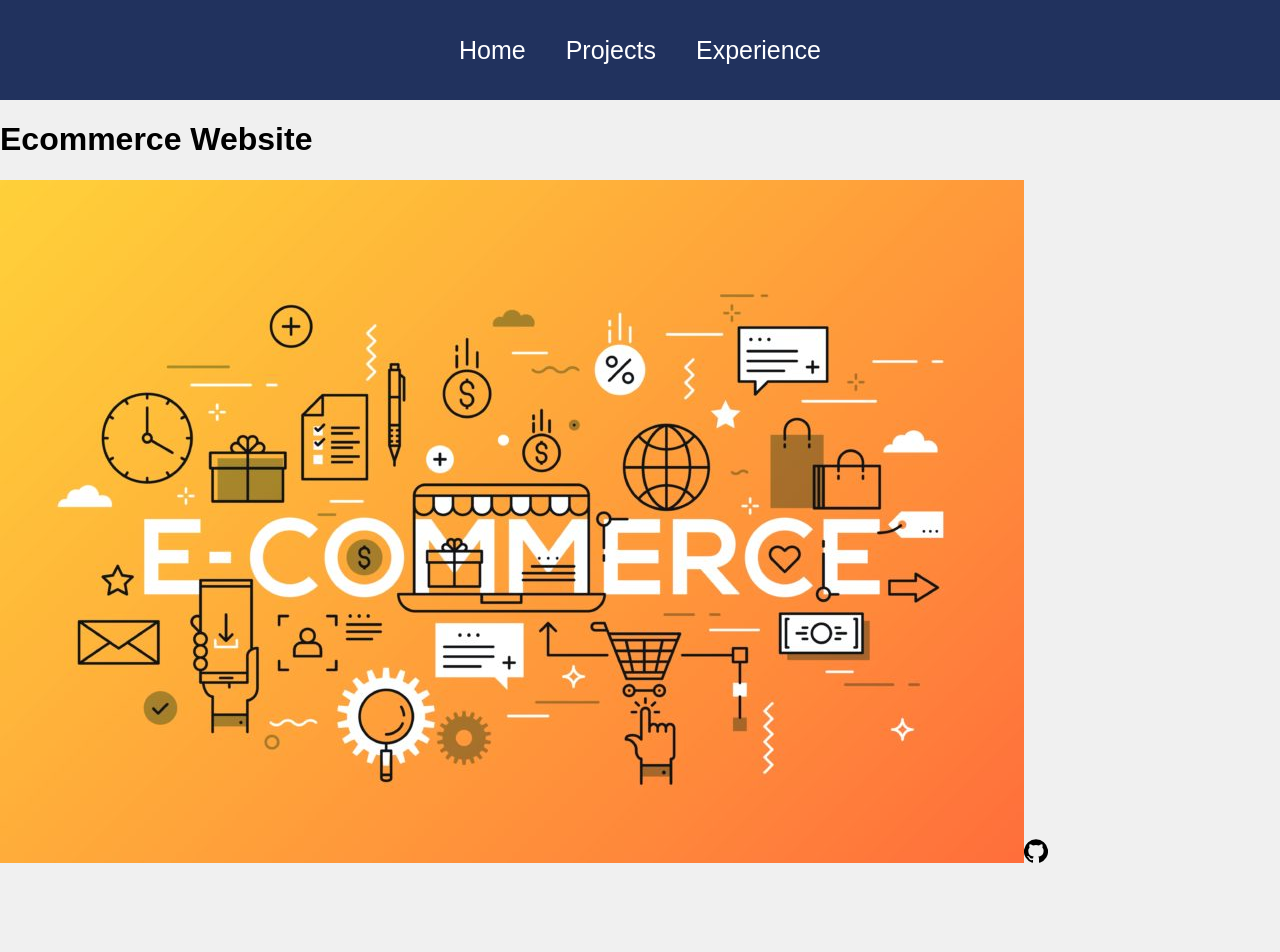
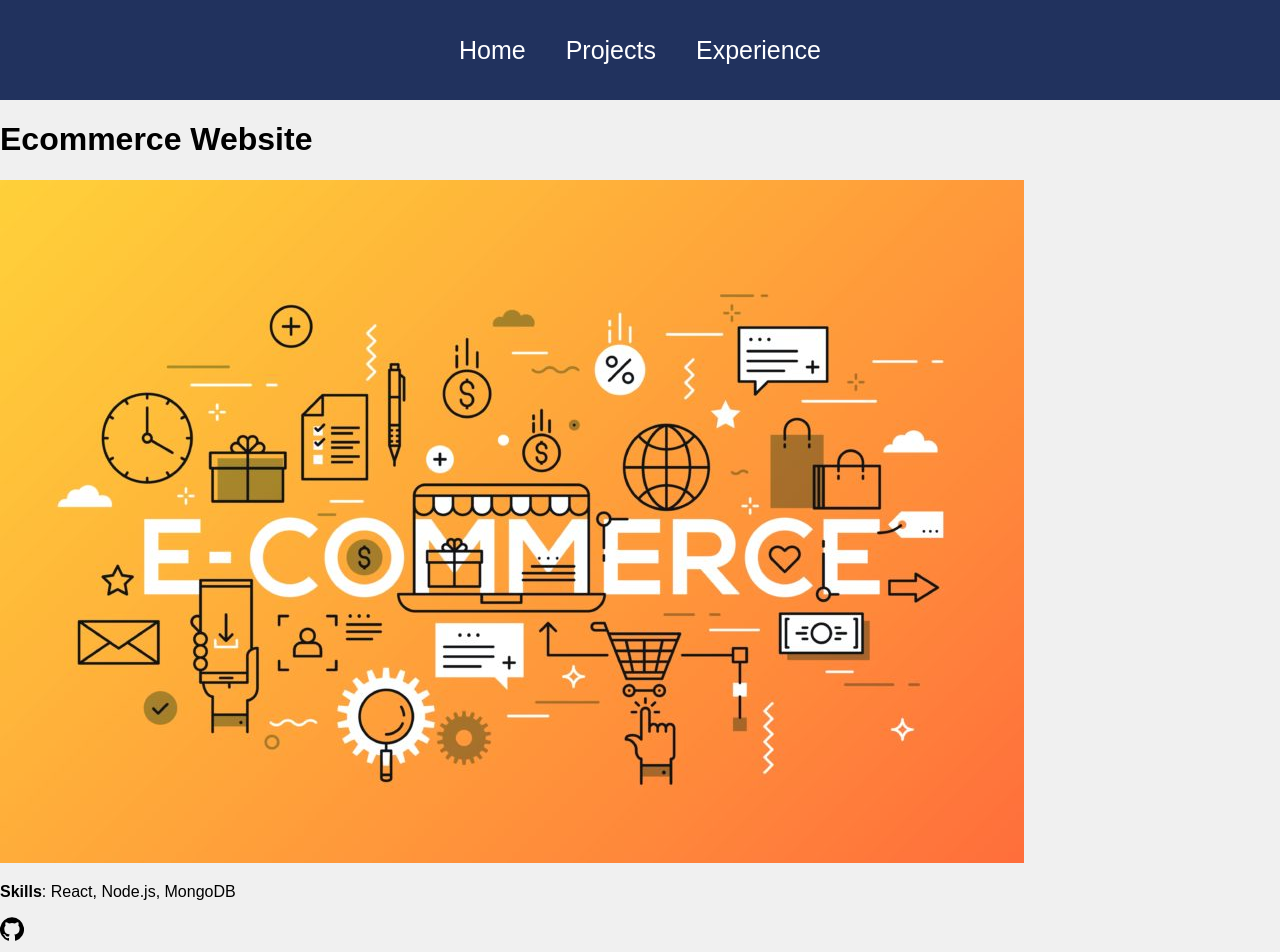
Before and after one commit to cheuyin/personal-website, a React (Create React App) app: page /project/1 in a window 1280 px wide. Shown: the top 952 px of the page. Built offline with nearby package versions, Linux system fonts and the light colour scheme.

Commit message:
Add skills element to project display component

```diff
--- a/src/pages/ProjectDisplay.js
+++ b/src/pages/ProjectDisplay.js
@@ -10,6 +10,9 @@ function ProjectDisplay() {
 		<div className="project">
 			<h1>{project.name}</h1>
 			<img src={project.image} alt="project thumbnail"></img>
+			<p>
+				<b>Skills</b>: {project.skills}
+			</p>
 			<GitHub />
 		</div>
 	);
```
